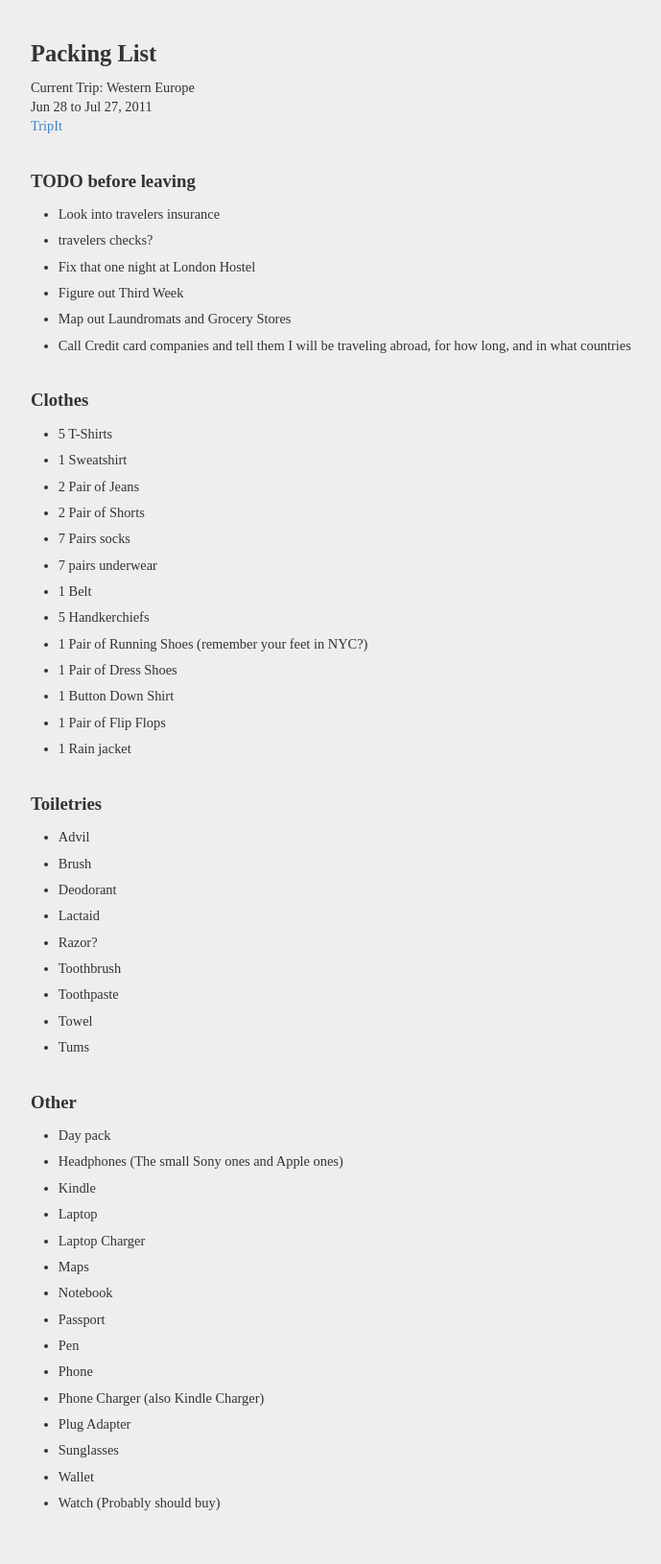
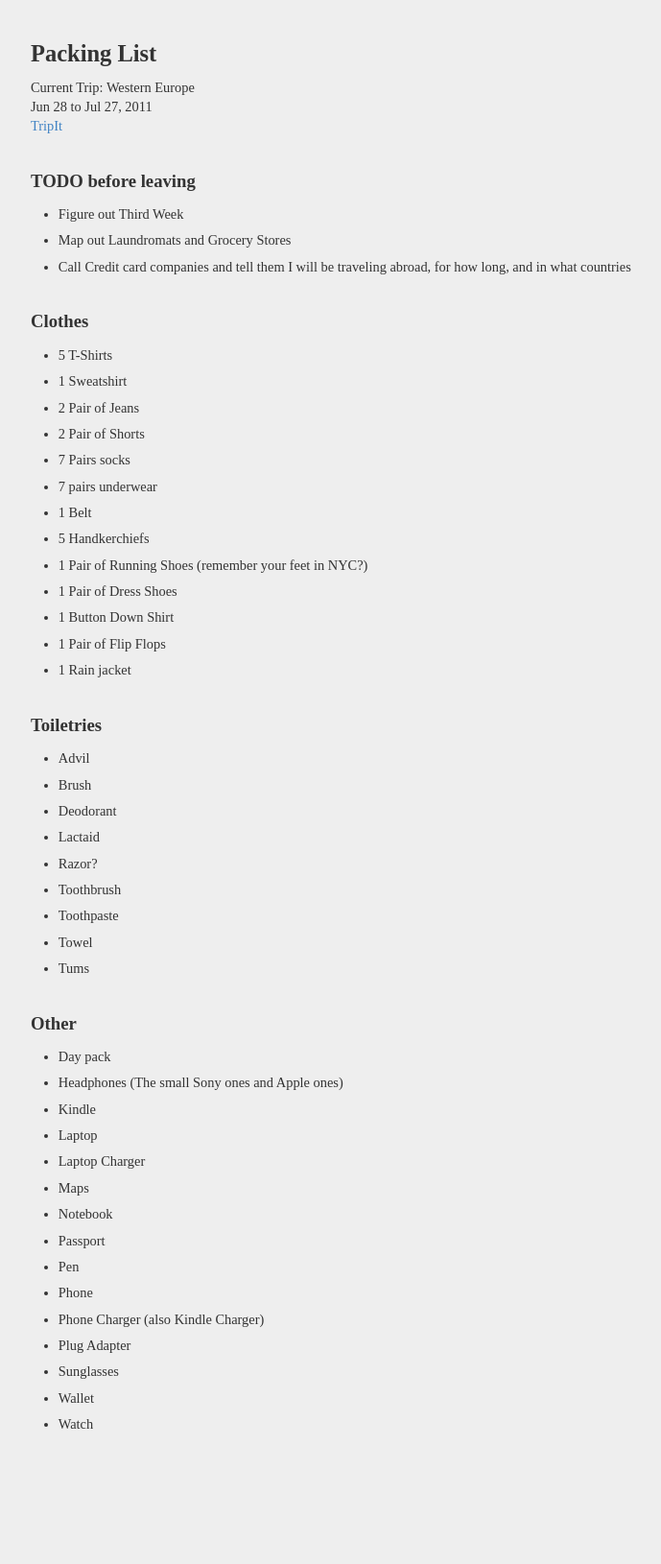
Before and after one commit to icco/traveling, a Jekyll site: the page built from index.md, in a window 1280 px wide. Shown: the whole page at 96% size, without its empty margins (208-897 px from the left). Built offline with Jekyll 4.4.1, drawn with Linux system fonts in a browser that asks for light colours; after the commit the page ends 1548 px from its top, so only the background shows below that.

Commit message:
Done these things.

```diff
--- a/index.md
+++ b/index.md
@@ -11,9 +11,6 @@ Jun 28 to Jul 27, 2011
 
 ## TODO before leaving
 
- * Look into travelers insurance
- * travelers checks?
- * Fix that one night at London Hostel
  * Figure out Third Week
  * Map out Laundromats and Grocery Stores
  * Call Credit card companies and tell them I will be traveling abroad, for how long, and in what countries
@@ -62,4 +59,4 @@ Jun 28 to Jul 27, 2011
  * Plug Adapter
  * Sunglasses
  * Wallet
- * Watch (Probably should buy)
+ * Watch
```
